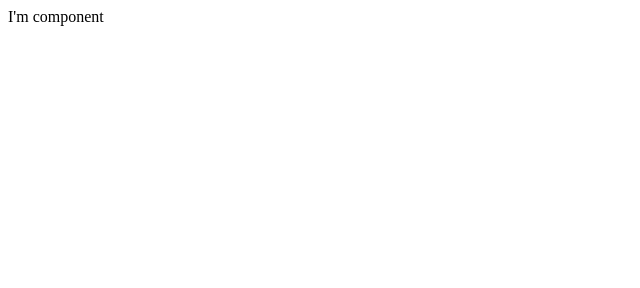
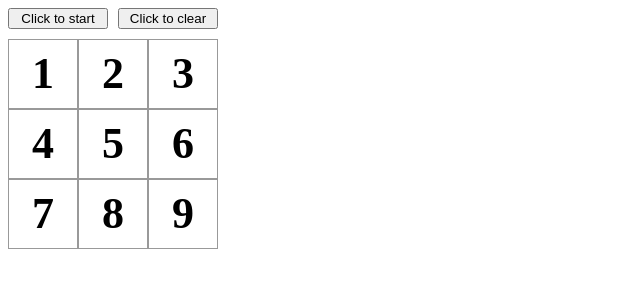
Before and after one commit to BelyOleg/learning-react, a React app: page / in a window 1280 px wide. Shown: the whole page, without its empty margins (0-640 px from the left). Built offline with nearby package versions, Linux system fonts and the light colour scheme.

Commit message:
create base components for game

```diff
--- a/public/index.html
+++ b/public/index.html
@@ -5,7 +5,7 @@
     <meta name="viewport" content="width=device-width, initial-scale=1, shrink-to-fit=no">
     <meta name="theme-color" content="#000000">
 
-    <title>Hello World</title>
+    <title>Tic tac toe</title>
   </head>
   <body>
     <div id="root"></div>
--- /dev/null
+++ b/src/components/Board.js
@@ -0,0 +1,31 @@
+/**
+ * Created by Bely Oleg on 07.05.2018.
+ */
+import React from 'react'
+import Square from './Square'
+
+class Board extends React.Component {
+    render(){
+        return (
+            <div>
+                <div className="square-row">
+                    <Square id={1} />
+                    <Square id={2} />
+                    <Square id={3} />
+                </div>
+                <div className="square-row">
+                    <Square id={4} />
+                    <Square id={5} />
+                    <Square id={6} />
+                </div>
+                <div className="square-row">
+                    <Square id={7} />
+                    <Square id={8} />
+                    <Square id={9} />
+                </div>
+            </div>
+        )
+    }
+}
+
+export default Board;
--- /dev/null
+++ b/src/components/Game.js
@@ -0,0 +1,31 @@
+/**
+ * Created by Bely Oleg on 07.05.2018.
+ */
+import React from 'react'
+import Board from './Board'
+
+class Game extends React.Component {
+    onStartClick = () => {
+        console.log('start clicked');
+    };
+
+    onClearClick = () => {
+        console.log('clear clicked');
+    };
+
+    render(){
+        return ([
+            <div key={1} className="button-row" >
+                <button className="button button-left" onClick={this.onStartClick}>
+                    Click to start
+                </button>
+                <button className="button" onClick={this.onClearClick}>
+                    Click to clear
+                </button>
+            </div>,
+            <Board key={2} />
+        ])
+    }
+}
+
+export default Game;
--- /dev/null
+++ b/src/components/Square.js
@@ -0,0 +1,20 @@
+/**
+ * Created by Bely Oleg on 11.05.2018.
+ */
+import React from "react";
+
+class Square extends React.Component {
+    onClick = () => {
+        console.log(`square ${this.props.id} clicked`)
+    };
+
+    render(){
+        return (
+            <div onClick={this.onClick} className="square">
+                {this.props.id}
+            </div>
+        )
+    }
+}
+
+export default Square;
--- a/src/index.js
+++ b/src/index.js
@@ -1,10 +1,6 @@
 import React from 'react';
 import ReactDOM from 'react-dom';
+import Game from './components/Game';
+import './style.css'
 
-function Component() {
-    return (
-        <div>I'm component</div>
-    )
-}
-
-ReactDOM.render(<Component />, document.getElementById('root'));
+ReactDOM.render(<Game />, document.getElementById('root'));
--- /dev/null
+++ b/src/style.css
@@ -0,0 +1,29 @@
+.square {
+    width: 68px;
+    height: 68px;
+    line-height: 68px;
+    border: 1px solid #999;
+    float: left;
+    font-size: 44px;
+    font-weight: bold;
+    text-align: center;
+    cursor: pointer;
+}
+
+.square-row:after {
+    clear: both;
+    content: "";
+    display: table;
+}
+
+.button-row {
+    padding-bottom: 10px;
+}
+
+.button {
+    width: 100px;
+}
+
+.button-left {
+    margin-right: 10px;
+}
```
